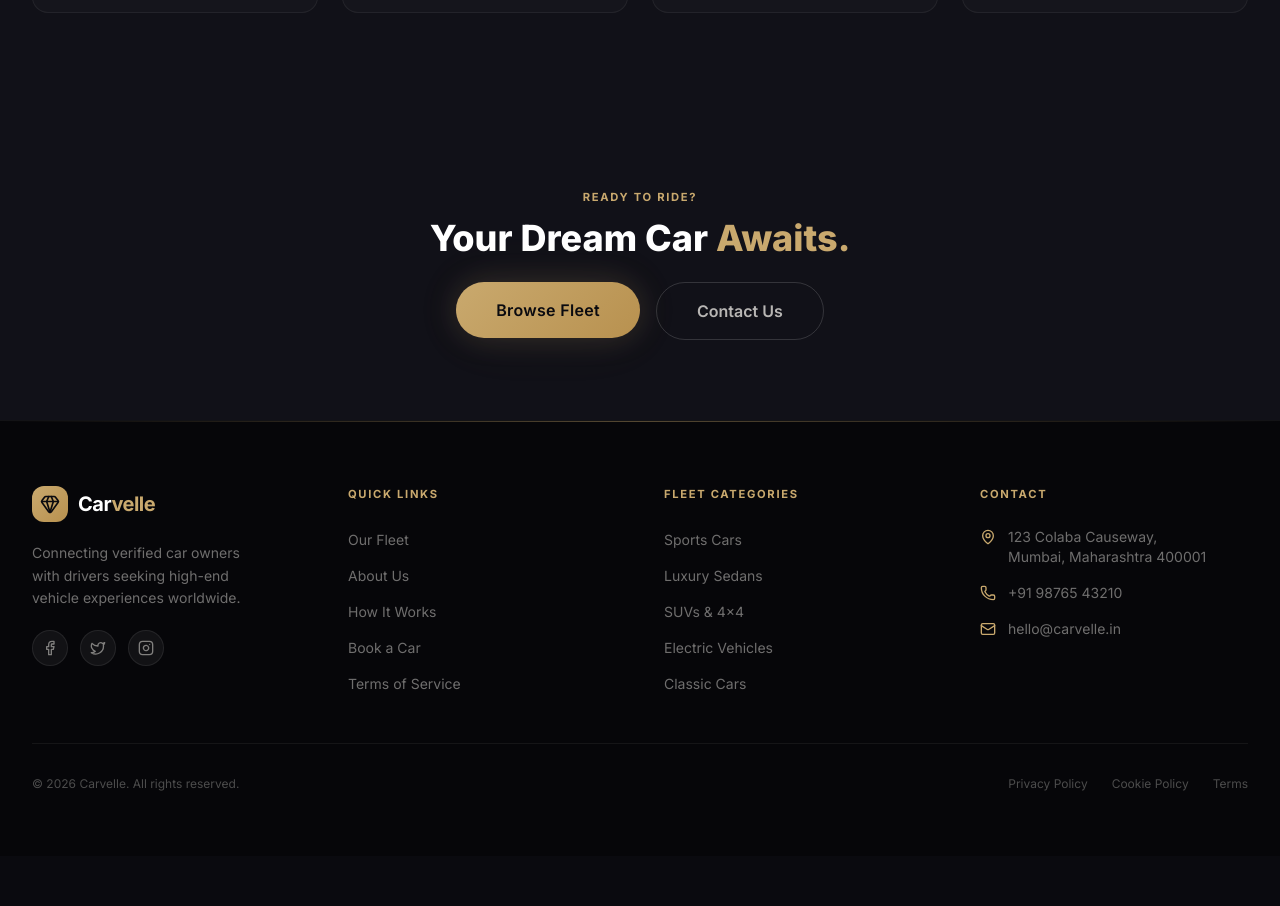
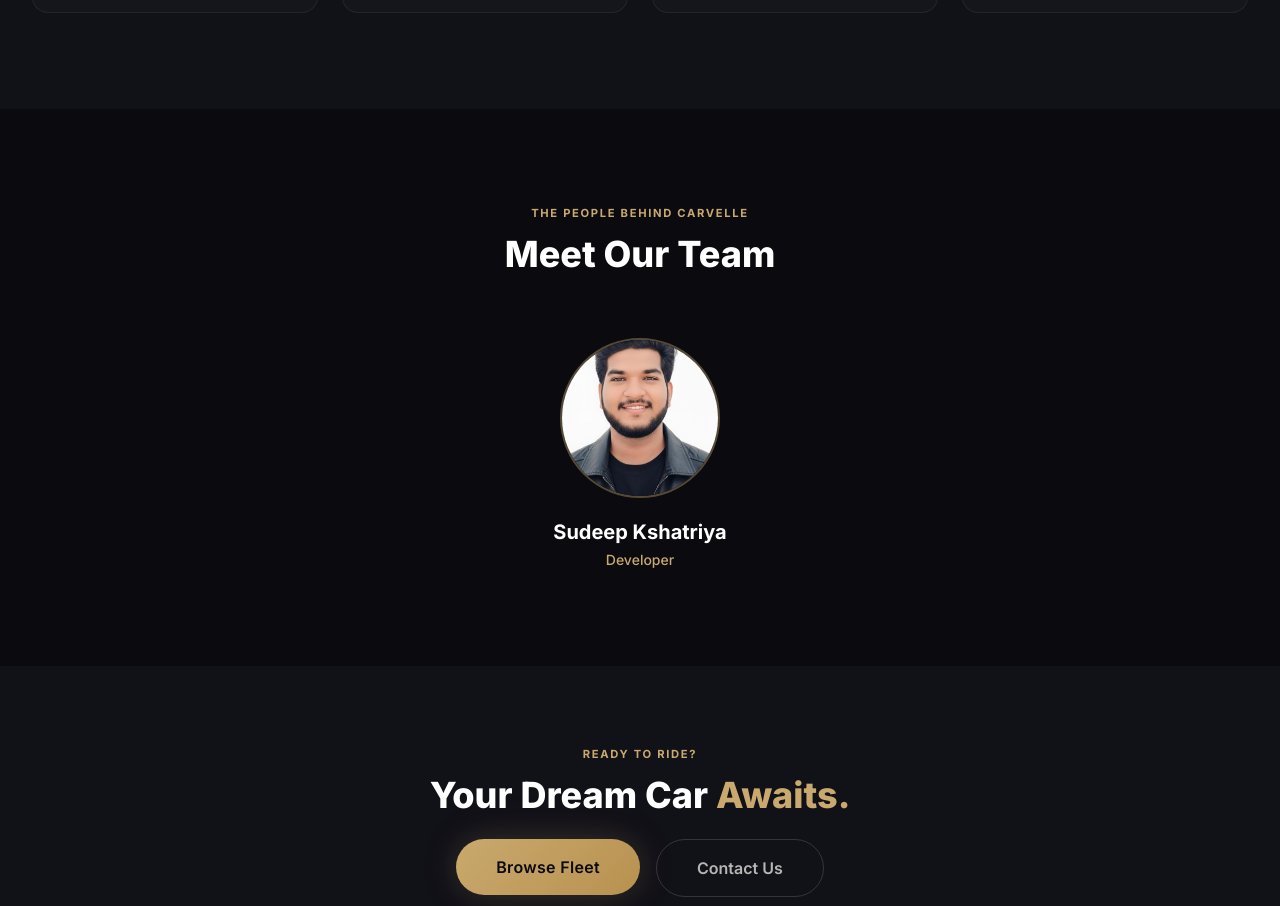
Before and after one commit to kshatriyasudeep28-hash/Rsscarrentals, a Next.js app: page /about in a window 1280 px wide. Shown: the part 1972-2878 px from the top of the page. Before the commit the page ends 2828 px from the top, so only its background shows below. Built offline with nearby package versions, Linux system fonts and the light colour scheme.

Commit message:
feat: add Sudeep Kshatriya to Meet Our Team section with photo

```diff
--- a/src/app/about/page.tsx
+++ b/src/app/about/page.tsx
@@ -169,6 +169,31 @@ export default function AboutPage() {
                 </div>
             </section>
 
+            {/* Team */}
+            <section className="py-24">
+                <div className="max-w-7xl mx-auto px-4 sm:px-6 lg:px-8">
+                    <div className="text-center mb-16">
+                        <p className="section-label mb-3">The People Behind Carvelle</p>
+                        <h2 className="text-4xl font-extrabold text-white">Meet Our Team</h2>
+                    </div>
+                    <div className="flex justify-center">
+                        <div className="text-center group">
+                            <div
+                                className="relative w-40 h-40 mx-auto mb-5 rounded-full overflow-hidden"
+                                style={{ border: '2px solid rgba(201,169,110,0.4)' }}
+                            >
+                                <img
+                                    src="/sudeep.jpg"
+                                    alt="Sudeep Kshatriya"
+                                    className="w-full h-full object-cover transition-transform duration-500 group-hover:scale-110"
+                                />
+                            </div>
+                            <h3 className="font-bold text-white text-xl mb-1">Sudeep Kshatriya</h3>
+                            <p className="text-sm font-medium" style={{ color: 'var(--primary)' }}>Developer</p>
+                        </div>
+                    </div>
+                </div>
+            </section>
 
             {/* CTA */}
             <section className="py-20" style={{ background: 'var(--surface)' }}>
```
Also changed, not shown: public/sudeep.jpg (added).
